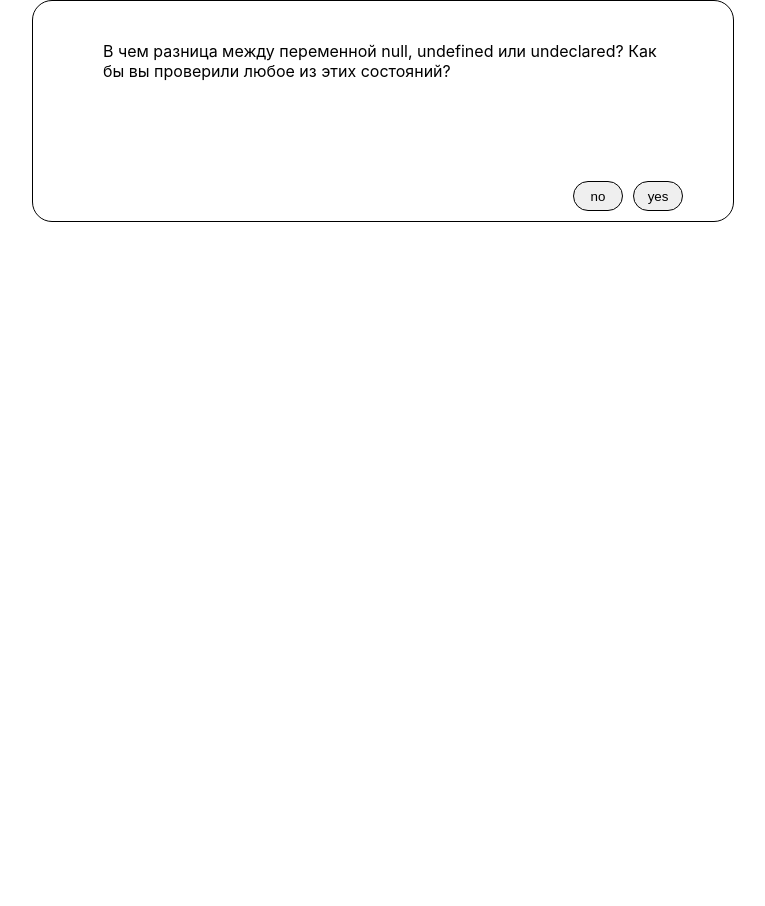
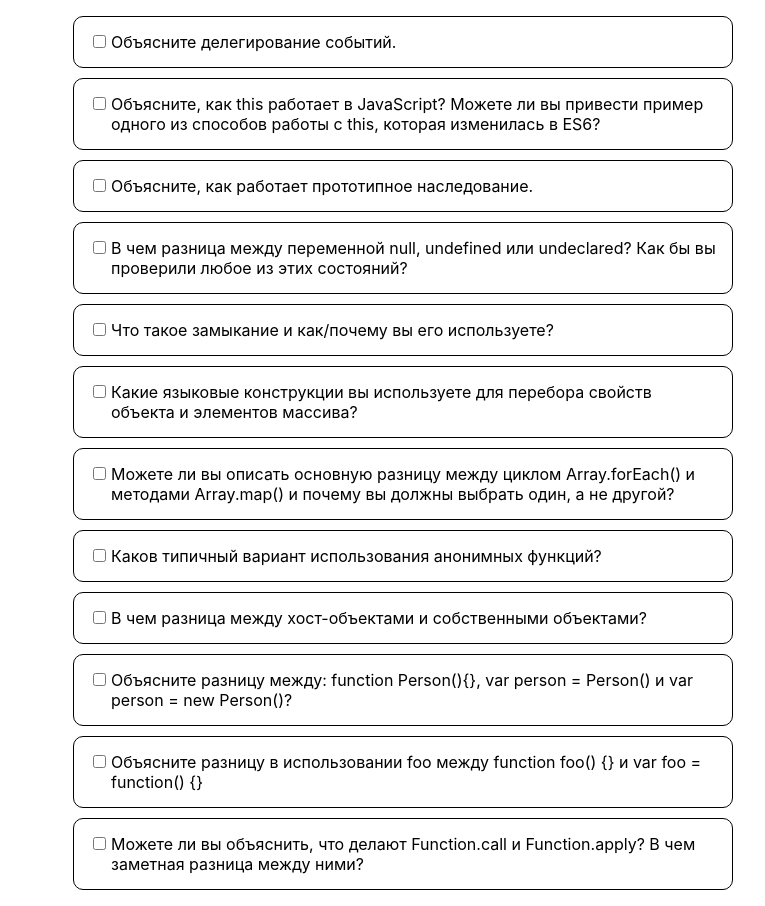
Before and after one commit to Kyslytsia/interview-questions-React-Typescript, a React (Create React App) app: page / in a window 1280 px wide. Shown: the whole page, without its empty margins (257-1022 px from the left). Before the commit the page ends 800 px from the top, so only its background shows below. Built offline with nearby package versions, Linux system fonts and the light colour scheme.

Commit message:
chenched all

```diff
--- a/src/App.css
+++ b/src/App.css
@@ -1,46 +1,30 @@
-.questions {
-  height: 200px;
-  max-width: 700px;
-  border:  1px solid black;
-  border-radius: 20px;
-  margin: 0 auto;
-  padding-top: 20px;
-  position: relative;
+.wrapper {
+    margin: 0 auto;
+    max-width: 700px;
 }
 
-.question {
-  /* border: 1px solid black; */
-  border-radius: 20px;
-  height: 150px;
-  width: 600px;
-  margin: 0 auto;
-  padding: 20px;
-  box-sizing: border-box;
+.list {
+    list-style: none;
 }
 
-.yes, .no {
-  height: 30px;
-  width: 50px;
-  border: 1px solid black;
-  border-radius: 20px;
-  position: absolute;
-  cursor: pointer;
+.list__item {
+    display: flex;
+    justify-content: space-between;
+    align-items: center;
+    padding: 15px;
+    border: 1px solid black;
+    border-radius: 10px;
+    margin-bottom: 10px;
 }
 
-.yes {
-  right: 50px;
-  bottom: 10px;
+.list__item-block {
+    display: flex;
 }
 
-.no {
-  right: 110px;
-  bottom: 10px;
+.input {
+    margin-right: 5px;
 }
 
-.green {
-  background-color: green;
+.done {
+    text-decoration: line-through;
 }
-
-.red {
-  background-color: red;
-}
--- a/src/App.js
+++ b/src/App.js
@@ -1,35 +1,26 @@
-import { useState } from "react";
+import React, { useState } from "react";
 import "./App.css";
-import randomQuestsion from "./questions.js";
+import List from "./List";
+import questions from "./questions";
 
 function App() {
-  const cls = ["question"];
+  let [question, setQuestion] = useState(questions);
 
-  const [status, setStatus] = useState(randomQuestsion.status);
+  function toggle(index) {
+    setQuestion(
+      question.map((el, i) => {
+        if (i + 1 === index) {
+          el.status = !el.status;
+        }
 
-  const сlickYes = () => {
-    setStatus(true);
-  };
-
-  const сlickNo = () => {
-    setStatus(false);
-  };
-
-  if (status === true) {
-    cls.push("green");
-  } else if (status === false) {
-    cls.push("red");
+        return el;
+      })
+    );
   }
 
   return (
-    <div className="questions">
-      <div className={cls.join(" ")}>{randomQuestsion.question}</div>
-      <button onClick={сlickYes} className="yes">
-        yes
-      </button>
-      <button onClick={сlickNo} className="no">
-        no
-      </button>
+    <div className="wrapper">
+      <List toggle={toggle} />
     </div>
   );
 }
--- /dev/null
+++ b/src/List.js
@@ -0,0 +1,34 @@
+import React from "react";
+import questions from "./questions";
+
+function List({ toggle }) {
+  return (
+    <ul className="list">
+      {questions.map((item, i) => {
+        let classes = ["list__item-block"];
+
+        if (item.status === true) {
+          classes.push("done");
+        }
+
+        return (
+          <li className="list__item" key={i + 1}>
+            <div className={classes.join(" ")}>
+              <div>
+                <input
+                  className="input"
+                  type="checkbox"
+                  onChange={() => toggle(i + 1)}
+                />
+              </div>
+
+              {item.question}
+            </div>
+          </li>
+        );
+      })}
+    </ul>
+  );
+}
+
+export default List;
--- a/src/Post.css
+++ /dev/null
@@ -1,38 +0,0 @@
-.questions {
-    height: 200px;
-    max-width: 700px;
-    border:  1px solid black;
-    border-radius: 20px;
-    margin: 0 auto;
-    padding-top: 20px;
-    position: relative;
-}
-
-.question {
-    /* border: 1px solid black; */
-    border-radius: 20px;
-    height: 150px;
-    width: 600px;
-    margin: 0 auto;
-    padding: 20px;
-    box-sizing: border-box;
-}
-
-.yes, .no {
-    height: 30px;
-    width: 50px;
-    border: 1px solid black;
-    border-radius: 20px;
-    position: absolute;
-    cursor: pointer;
-}
-
-.yes {
-    right: 50px;
-    bottom: 10px;
-}
-
-.no {
-    right: 110px;
-    bottom: 10px;
-}
--- a/src/index.js
+++ b/src/index.js
@@ -1,11 +1,17 @@
-import React from "react";
-import ReactDOM from "react-dom/client";
-import "./index.css";
-import App from "./App";
+import React from 'react';
+import ReactDOM from 'react-dom/client';
+import './index.css';
+import App from './App';
+import reportWebVitals from './reportWebVitals';
 
-const root = ReactDOM.createRoot(document.getElementById("root"));
+const root = ReactDOM.createRoot(document.getElementById('root'));
 root.render(
   <React.StrictMode>
     <App />
   </React.StrictMode>
 );
+
+// If you want to start measuring performance in your app, pass a function
+// to log results (for example: reportWebVitals(console.log))
+// or send to an analytics endpoint. Learn more: https://bit.ly/CRA-vitals
+reportWebVitals();
--- a/src/questions.js
+++ b/src/questions.js
@@ -1,34 +1,69 @@
-const questions = [
+let questions = [
   {
     question: "Объясните делегирование событий.",
-    status: 0,
+    status: false,
   },
   {
     question:
-      "Объясните, как this работает в JavaScript? Можете ли вы привести пример одного из способов работы с this, которая изменилась изменилась в ES6?",
-    status: 0,
+      "Объясните, как this работает в JavaScript? Можете ли вы привести пример одного из способов работы с this, которая изменилась в ES6?",
+    status: false,
   },
   {
     question: "Объясните, как работает прототипное наследование.",
-    status: 0,
+    status: false,
   },
   {
     question:
       "В чем разница между переменной null, undefined или undeclared? Как бы вы проверили любое из этих состояний?",
-    status: 0,
+    status: false,
   },
   {
     question: "Что такое замыкание и как/почему вы его используете?",
-    status: 0,
+    status: false,
+  },
+  {
+    question:
+      "Какие языковые конструкции вы используете для перебора свойств объекта и элементов массива?",
+    status: false,
+  },
+  {
+    question:
+      "Можете ли вы описать основную разницу между циклом Array.forEach() и методами Array.map() и почему вы должны выбрать один, а не другой?",
+    status: false,
+  },
+  {
+    question: "Каков типичный вариант использования анонимных функций?",
+    status: false,
+  },
+  {
+    question: "В чем разница между хост-объектами и собственными объектами?",
+    status: false,
+  },
+  {
+    question:
+      "Объясните разницу между: function Person(){}, var person = Person() и var person = new Person()?",
+    status: false,
+  },
+  {
+    question:
+      "Объясните разницу в использовании foo между function foo() {} и var foo = function() {}",
+    status: false,
+  },
+  {
+    question:
+      "Можете ли вы объяснить, что делают Function.call и Function.apply? В чем заметная разница между ними?",
+    status: false,
   },
 ];
 
-function randomQuestions(arr) {
-  let random = Math.floor(Math.random() * arr.length);
+export default questions;
 
-  return arr[random];
-}
+// function randomQuestions(arr) {
+//   let random = Math.floor(Math.random() * arr.length);
 
-let randomQuestsion = randomQuestions(questions);
+//   return arr[random];
+// }
 
-export default randomQuestsion;
+// let randomQuestsion = randomQuestions(questions);
+
+// export default randomQuestsion;
```
Also changed, not shown: src/Post.js (deleted, +0 -13 lines), src/logo.svg (deleted).
